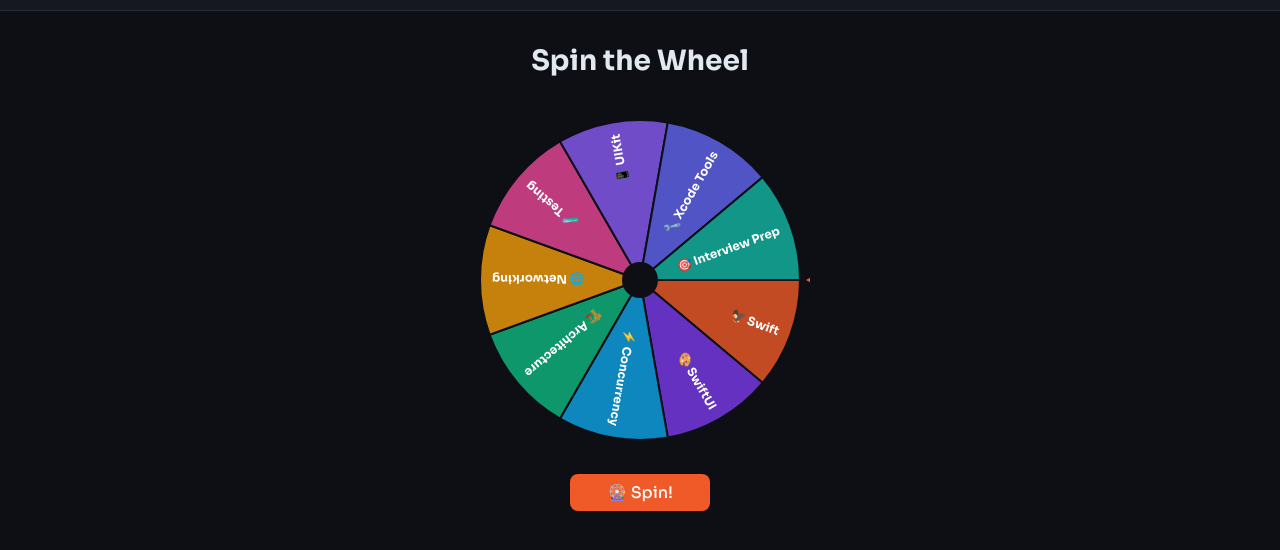
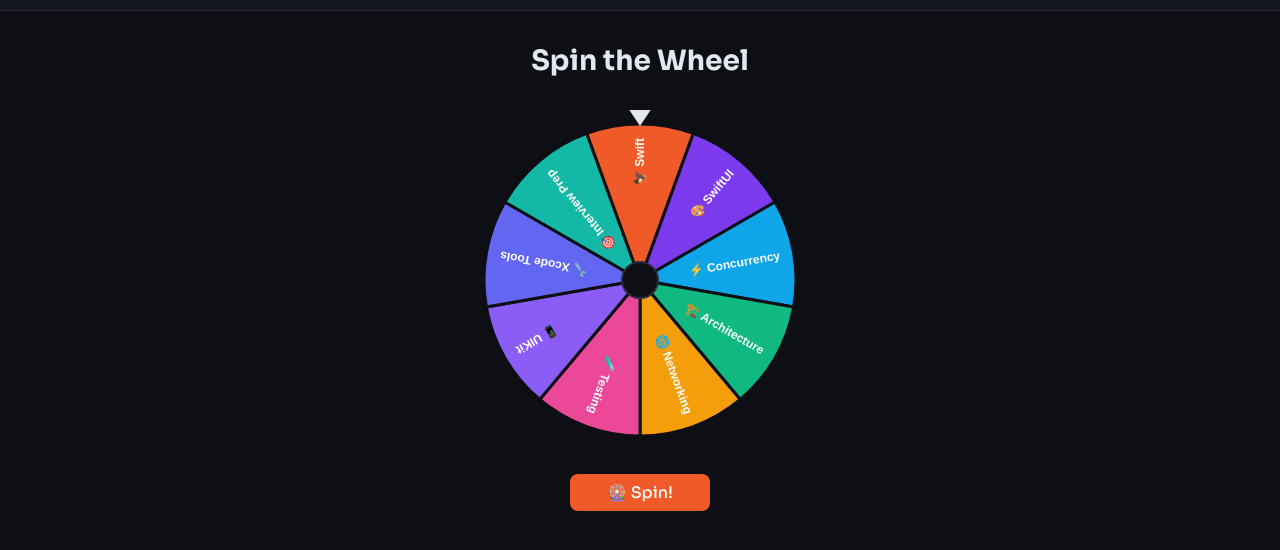
Before and after one commit to sokpichdev/ios-qa, an Astro site: page /ios-qa/spin in a window 1280 px wide. Shown: the part 46-596 px from the top of the page. Built offline with nearby package versions, Linux system fonts and the light colour scheme; Astro itself is replaced by a stand-in of ours.

Commit message:
feat: flat-minimal wheel, DPR-sharp rendering, top pointer, click-to-spin

```diff
--- a/src/components/SpinWheel.tsx
+++ b/src/components/SpinWheel.tsx
@@ -2,6 +2,7 @@
 import { useRef, useState, useEffect } from 'react';
 import type { Question } from '../lib/questions';
 import { CATEGORIES, CATEGORY_META } from '../lib/questions';
+import { winningIndex, segStart } from '../lib/wheel';
 
 interface Props {
   questions: Question[];
@@ -26,57 +27,71 @@
 
   const segAngle = (2 * Math.PI) / segments.length;
 
+  const SIZE = 340; // CSS px
+
   function drawWheel(rot: number) {
     const canvas = canvasRef.current;
     if (!canvas) return;
     const ctx = canvas.getContext('2d');
     if (!ctx) return;
-    const cx = canvas.width / 2;
-    const cy = canvas.height / 2;
-    const r = cx - 10;
-    ctx.clearRect(0, 0, canvas.width, canvas.height);
+
+    const dpr = window.devicePixelRatio || 1;
+    if (canvas.width !== SIZE * dpr) {
+      canvas.width = SIZE * dpr;
+      canvas.height = SIZE * dpr;
+      canvas.style.width = SIZE + 'px';
+      canvas.style.height = SIZE + 'px';
+    }
+    ctx.setTransform(dpr, 0, 0, dpr, 0, 0);
+
+    const cx = SIZE / 2;
+    const cy = SIZE / 2;
+    const r = cx - 14;
+    ctx.clearRect(0, 0, SIZE, SIZE);
+
+    const start0 = segStart(segments.length);
 
     segments.forEach((cat, i) => {
-      const start = rot + i * segAngle;
+      const start = rot + start0 + i * segAngle;
       const end = start + segAngle;
       const meta = CATEGORY_META[cat];
 
-      // Segment fill
       ctx.beginPath();
       ctx.moveTo(cx, cy);
       ctx.arc(cx, cy, r, start, end);
       ctx.closePath();
-      ctx.fillStyle = meta.color + 'cc';
+      ctx.fillStyle = meta.color;
       ctx.fill();
       ctx.strokeStyle = '#0d0f14';
-      ctx.lineWidth = 2;
+      ctx.lineWidth = 3;
       ctx.stroke();
 
-      // Label
       ctx.save();
       ctx.translate(cx, cy);
       ctx.rotate(start + segAngle / 2);
       ctx.textAlign = 'right';
       ctx.fillStyle = '#ffffff';
-      ctx.font = 'bold 12px Sora, sans-serif';
-      ctx.fillText(`${meta.emoji} ${meta.label}`, r - 12, 5);
+      ctx.font = '600 12px Sora, sans-serif';
+      ctx.fillText(`${meta.emoji} ${meta.label}`, r - 14, 4);
       ctx.restore();
     });
 
-    // Center dot
+    // Clean hub
     ctx.beginPath();
     ctx.arc(cx, cy, 18, 0, 2 * Math.PI);
     ctx.fillStyle = '#0d0f14';
     ctx.fill();
+    ctx.strokeStyle = '#2a2d3e';
+    ctx.lineWidth = 2;
+    ctx.stroke();
 
-    // Pointer (triangle pointing left, at right edge)
-    const px = cx + r + 6;
+    // Top pointer (triangle pointing down into the wheel)
     ctx.beginPath();
-    ctx.moveTo(px, cy);
-    ctx.lineTo(px + 28, cy - 16);
-    ctx.lineTo(px + 28, cy + 16);
+    ctx.moveTo(cx, 16);
+    ctx.lineTo(cx - 12, -2);
+    ctx.lineTo(cx + 12, -2);
     ctx.closePath();
-    ctx.fillStyle = '#f05a28';
+    ctx.fillStyle = '#e2e8f0';
     ctx.fill();
   }
 
@@ -130,9 +145,8 @@
     <div style={{ display: 'flex', flexDirection: 'column', alignItems: 'center', gap: 24 }}>
       <canvas
         ref={canvasRef}
-        width={340}
-        height={340}
-        style={{ display: 'block', maxWidth: '100%' }}
+        onClick={spin}
+        style={{ display: 'block', maxWidth: '100%', cursor: spinning ? 'default' : 'pointer' }}
       />
 
       <button
```
